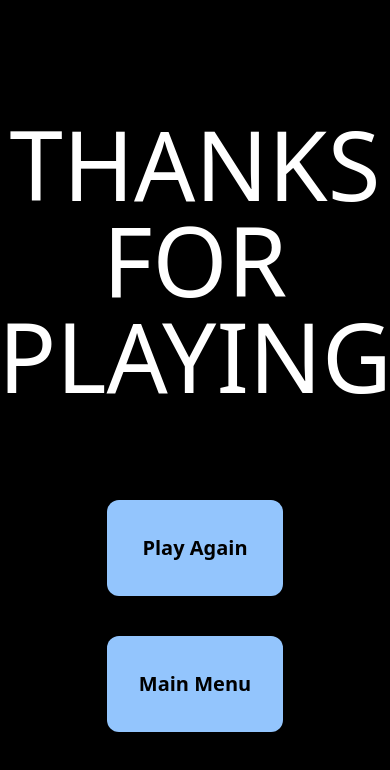
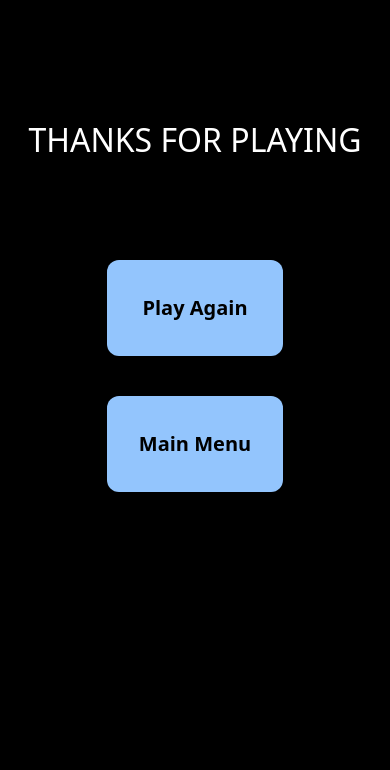
Before and after one commit to poswalsameer/Tic-Tac-Toe, a website: page win.html in a window 390 px wide. Drawn offline with Linux system fonts and the light colour scheme.

Commit message:
Made the winnig page responsive

```diff
--- a/win.html
+++ b/win.html
@@ -14,7 +14,7 @@
 
     <div class=" mt-36 h-4/6 w-full flex flex-col justify-center items-center rounded-3xl" onclick="playAgain()" >
 
-        <p class=" -mt-7 text-8xl text-center" >THANKS FOR PLAYING</p>
+        <p class=" -mt-7 text-[2rem] sm:text-6xl lg:text-[5rem] xl:text-[9rem] text-center" >THANKS FOR PLAYING</p>
 
         <button class=" m-5 mt-24 h-24 w-44 flex justify-center items-center bg-blue-300 text-black rounded-xl text-xl font-bold" onclick="playGame()">Play Again</button>
 
```
Also changed, not shown: output.css.
